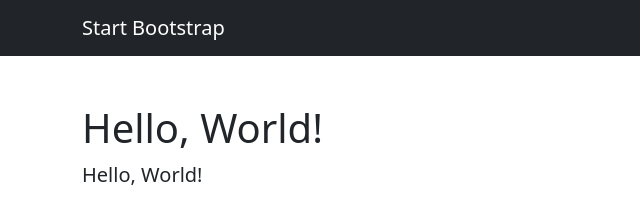
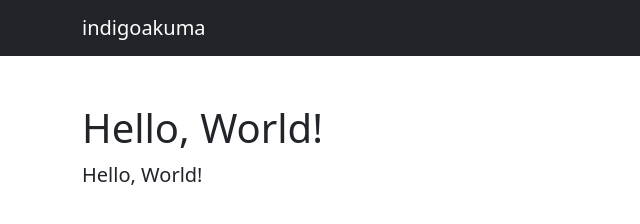
Before and after one commit to indigoakuma/indigoakuma.github.io, a plain HTML site: page index.html in a window 1280 px wide. Shown: the full height of the page, 0-640 px from the left. Drawn offline with nearby package versions, Linux system fonts and the light colour scheme.

Commit message:
Update index.html

```diff
--- a/index.html
+++ b/index.html
@@ -15,7 +15,7 @@
         <!-- Responsive navbar-->
         <nav class="navbar navbar-expand-lg navbar-dark bg-dark">
             <div class="container">
-                <a class="navbar-brand" href="#">Start Bootstrap</a>
+                <a class="navbar-brand" href="#">indigoakuma</a>
                 <button class="navbar-toggler" type="button" data-bs-toggle="collapse" data-bs-target="#navbarSupportedContent" aria-controls="navbarSupportedContent" aria-expanded="false" aria-label="Toggle navigation"><span class="navbar-toggler-icon"></span></button>
                 <div class="collapse navbar-collapse" id="navbarSupportedContent">
                     <ul class="navbar-nav ms-auto mb-2 mb-lg-0">
```
